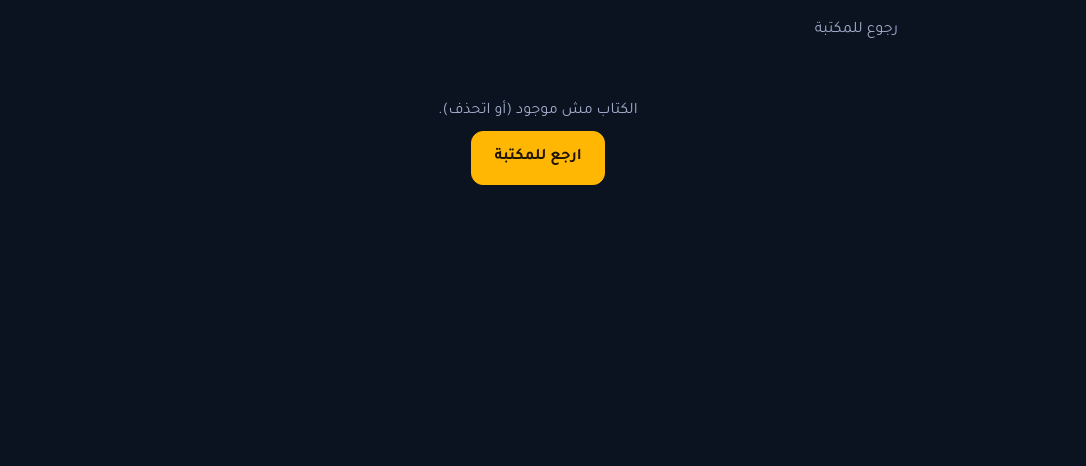
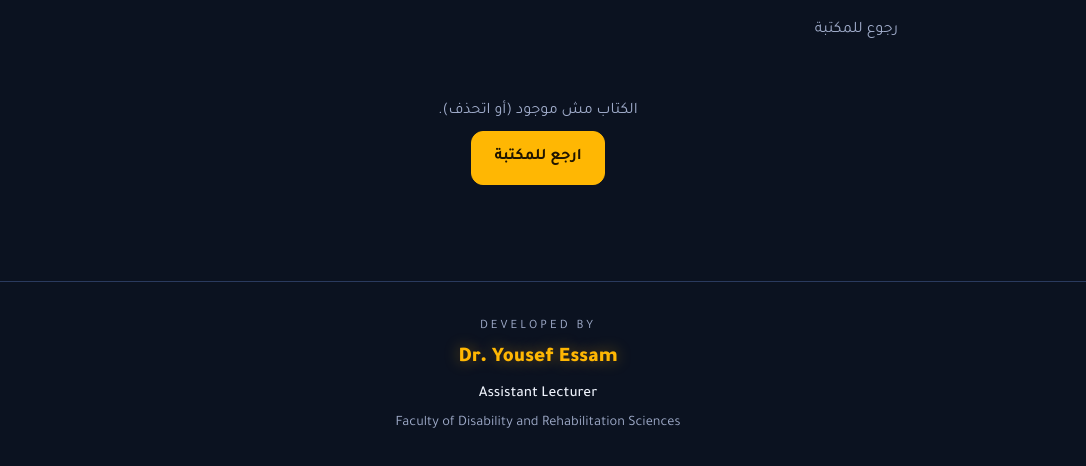
Before and after one commit to yousefessam612/nuqta, a plain HTML site: page read.html in a window 1280 px wide. Shown: the part 74-540 px from the top of the page, without its empty margins (102-1188 px from the left). Drawn offline with Linux system fonts and the light colour scheme; no server answers.

Commit message:
إضافة توقيع المطوّر أسفل كل الصفحات مع أنيميشن هادئ

```diff
--- a/css/style-w13.css
+++ b/css/style-w13.css
@@ -325,3 +325,20 @@ body.reader-light .bcell .dot.on { background: var(--accent); box-shadow: none;
   letter-spacing: 0.5px;
 }
 body.reader-light .visitor-badge { background: rgba(255, 255, 255, 0.9); }
+
+/* ===== توقيع المطوّر ===== */
+.dev-footer { border-top: 1px solid var(--line); margin-top: 48px; padding: 34px 0 96px; }
+.dev-credit { display: flex; flex-direction: column; align-items: center; gap: 4px; text-align: center; }
+.dc-line { opacity: 0; animation: dcRise 1.1s ease forwards; }
+.dc-label { color: var(--muted); font-size: 0.8rem; letter-spacing: 3px; text-transform: uppercase; animation-delay: 0.15s; }
+.dc-name { color: var(--accent); font-size: 1.3rem; font-weight: 900; animation: dcRise 1.1s ease 0.35s forwards, dcGlow 5.5s ease-in-out 1.8s infinite; }
+.dc-role { color: var(--text); font-size: 0.95rem; font-weight: 500; animation-delay: 0.6s; }
+.dc-org { color: var(--muted); font-size: 0.9rem; animation-delay: 0.8s; }
+
+@keyframes dcRise { from { opacity: 0; transform: translateY(12px); } to { opacity: 1; transform: translateY(0); } }
+@keyframes dcGlow { 0%, 100% { text-shadow: 0 0 0 rgba(255, 183, 3, 0); } 50% { text-shadow: 0 0 16px rgba(255, 183, 3, 0.45); } }
+
+body.reader-light .dc-name { text-shadow: none; }
+@media (prefers-reduced-motion: reduce) {
+  .dc-line { opacity: 1 !important; animation: none !important; transform: none !important; }
+}
--- a/css/style.css
+++ b/css/style.css
@@ -325,3 +325,20 @@ body.reader-light .bcell .dot.on { background: var(--accent); box-shadow: none;
   letter-spacing: 0.5px;
 }
 body.reader-light .visitor-badge { background: rgba(255, 255, 255, 0.9); }
+
+/* ===== توقيع المطوّر ===== */
+.dev-footer { border-top: 1px solid var(--line); margin-top: 48px; padding: 34px 0 96px; }
+.dev-credit { display: flex; flex-direction: column; align-items: center; gap: 4px; text-align: center; }
+.dc-line { opacity: 0; animation: dcRise 1.1s ease forwards; }
+.dc-label { color: var(--muted); font-size: 0.8rem; letter-spacing: 3px; text-transform: uppercase; animation-delay: 0.15s; }
+.dc-name { color: var(--accent); font-size: 1.3rem; font-weight: 900; animation: dcRise 1.1s ease 0.35s forwards, dcGlow 5.5s ease-in-out 1.8s infinite; }
+.dc-role { color: var(--text); font-size: 0.95rem; font-weight: 500; animation-delay: 0.6s; }
+.dc-org { color: var(--muted); font-size: 0.9rem; animation-delay: 0.8s; }
+
+@keyframes dcRise { from { opacity: 0; transform: translateY(12px); } to { opacity: 1; transform: translateY(0); } }
+@keyframes dcGlow { 0%, 100% { text-shadow: 0 0 0 rgba(255, 183, 3, 0); } 50% { text-shadow: 0 0 16px rgba(255, 183, 3, 0.45); } }
+
+body.reader-light .dc-name { text-shadow: none; }
+@media (prefers-reduced-motion: reduce) {
+  .dc-line { opacity: 1 !important; animation: none !important; transform: none !important; }
+}
--- a/read.html
+++ b/read.html
@@ -76,6 +76,14 @@
   </div>
 </main>
 
+<footer class="dev-footer">
+  <div class="container dev-credit" dir="ltr">
+    <span class="dc-line dc-label">Developed By</span>
+    <span class="dc-line dc-name">Dr. Yousef Essam</span>
+    <span class="dc-line dc-role">Assistant Lecturer</span>
+    <span class="dc-line dc-org">Faculty of Disability and Rehabilitation Sciences</span>
+  </div>
+</footer>
 <div class="visitor-badge" title="عدد زوار الموقع" aria-label="عدد زوار الموقع">
   <svg viewBox="0 0 24 24" width="15" height="15" fill="none" stroke="currentColor" stroke-width="2" aria-hidden="true"><path d="M2 12s3.5-7 10-7 10 7 10 7-3.5 7-10 7S2 12 2 12z"/><circle cx="12" cy="12" r="3"/></svg>
   <span>زوار</span>
```
Also changed, not shown: index.html (+8 -0 lines), learn.html (+8 -0 lines), library.html (+8 -0 lines), touch.html (+8 -0 lines).
